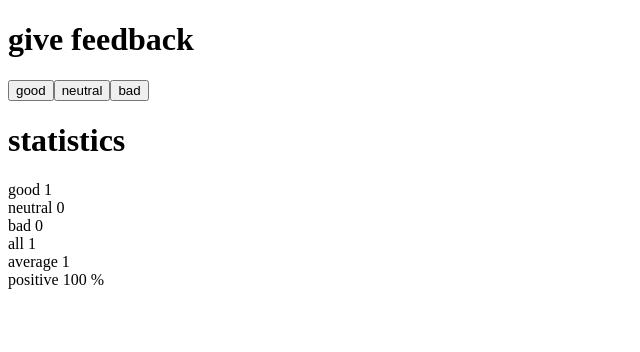
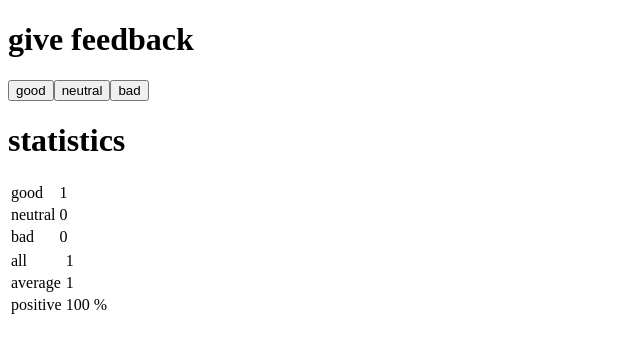
Before and after one commit to villegas40/FullstackOpen, a React (Create React App) app in the folder part1/unicafe/: page / in a window 1280 px wide. Both pictures are taken after a click on the button "good". Shown: the top 352 px of the page, without its empty margins (0-640 px from the left). Built offline with nearby package versions, Linux system fonts and the light colour scheme.

Commit message:
1.11 unicafe step 6

```diff
--- a/part1/unicafe/src/App.js
+++ b/part1/unicafe/src/App.js
@@ -11,9 +11,10 @@
 
 const StatisticLine = ({text, value}) => {
   return (
-    <div>
-      <span>{text + " " + value}</span>
-    </div>
+    <tr>
+      <td>{text}</td>
+      <td>{value}</td>
+    </tr>
   )
 }
 
@@ -27,17 +28,22 @@
 
 const Statistics = ({all, average, positive}) => {
   return (
-    <div>
-      <div>
-        <span>all {all()}</span>
-      </div>
-      <div>
-        <span>average {average()}</span>
-      </div>
-      <div>
-        <span>positive {positive()}</span>
-      </div>
-    </div>
+    <table>
+      <tbody>
+        <tr>
+          <td>all</td>
+          <td>{all()}</td>
+        </tr>
+        <tr>
+          <td>average</td>
+          <td>{average()}</td>
+        </tr>
+        <tr>
+          <td>positive</td>
+          <td>{positive()}</td>
+        </tr>
+      </tbody>
+    </table>
   )
 }
 
@@ -87,9 +93,13 @@
       <Title text="statistics" />
       { countAll() === 0 ? <span>No feedback given</span>:
         <div>
-          <StatisticLine text="good" value={good} />
-          <StatisticLine text="neutral" value={neutral} />
-          <StatisticLine text="bad" value={bad} />
+          <table>
+            <tbody>
+              <StatisticLine text="good" value={good} />
+              <StatisticLine text="neutral" value={neutral} />
+              <StatisticLine text="bad" value={bad} />
+            </tbody>
+          </table>
           <Statistics all={countAll} average={calculateAverage} positive={calculatePositive}/>
         </div>
       }
```
